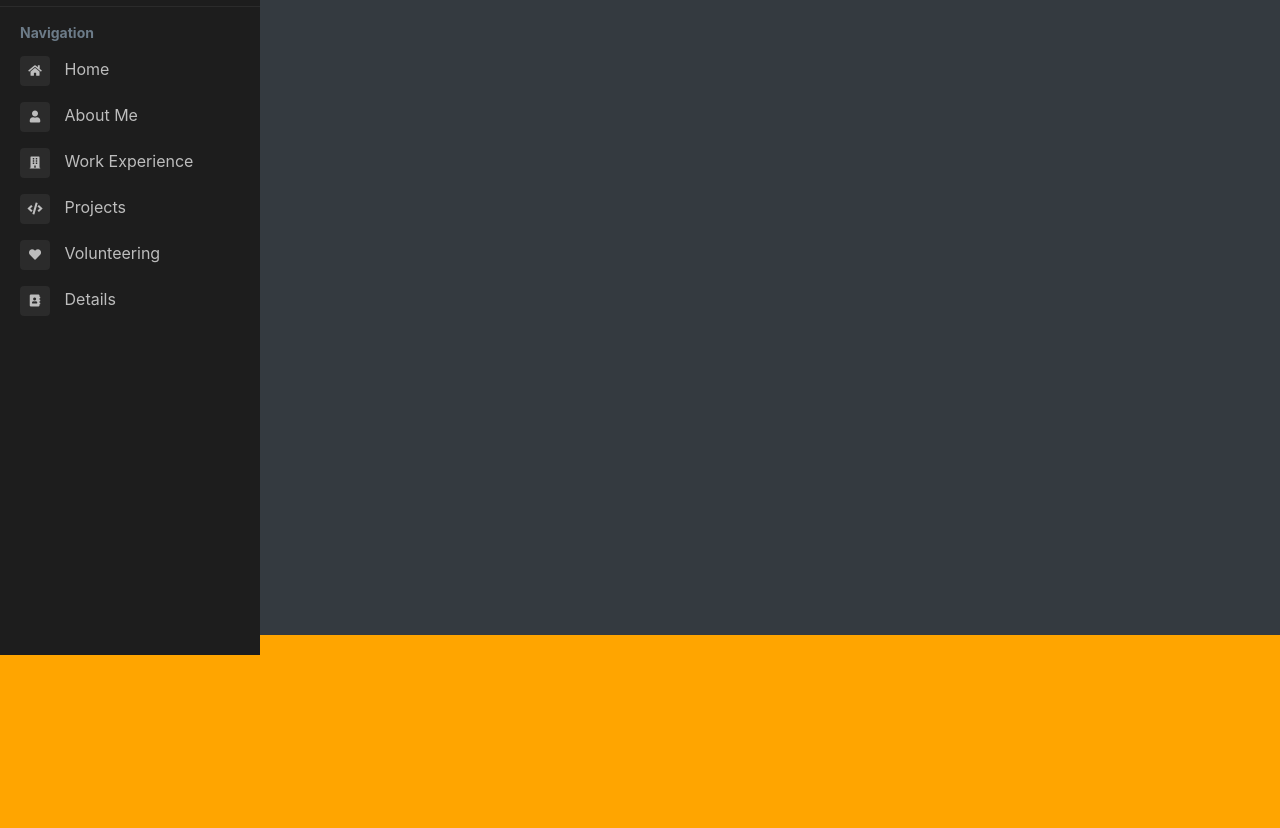
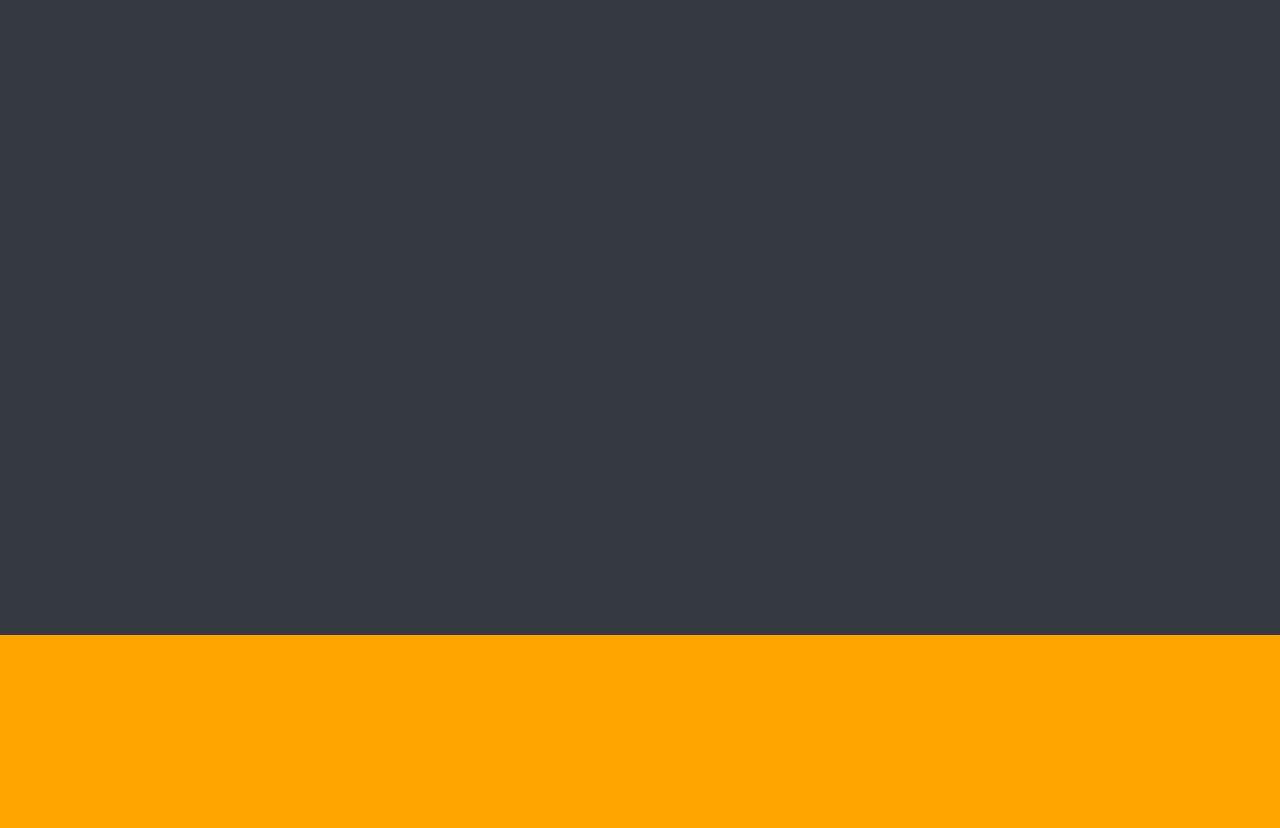
Before and after one commit to andrew-ha/andrew-ha.github.io, a plain HTML site: page index.html in a window 1280 px wide. Shown: the part 145-973 px from the top of the page. Drawn offline with nearby package versions, Linux system fonts and the light colour scheme.

Commit message:
start untoggled

```diff
--- a/index.html
+++ b/index.html
@@ -9,7 +9,7 @@
 </head>
 <body>
 
-	<div class="page-wrapper chiller-theme toggled">
+	<div class="page-wrapper chiller-theme">
 		<a id="show-sidebar" class="btn btn-lg" style="color: white">
 			<i class="fas fa-bars"></i>
 		</a>
```
